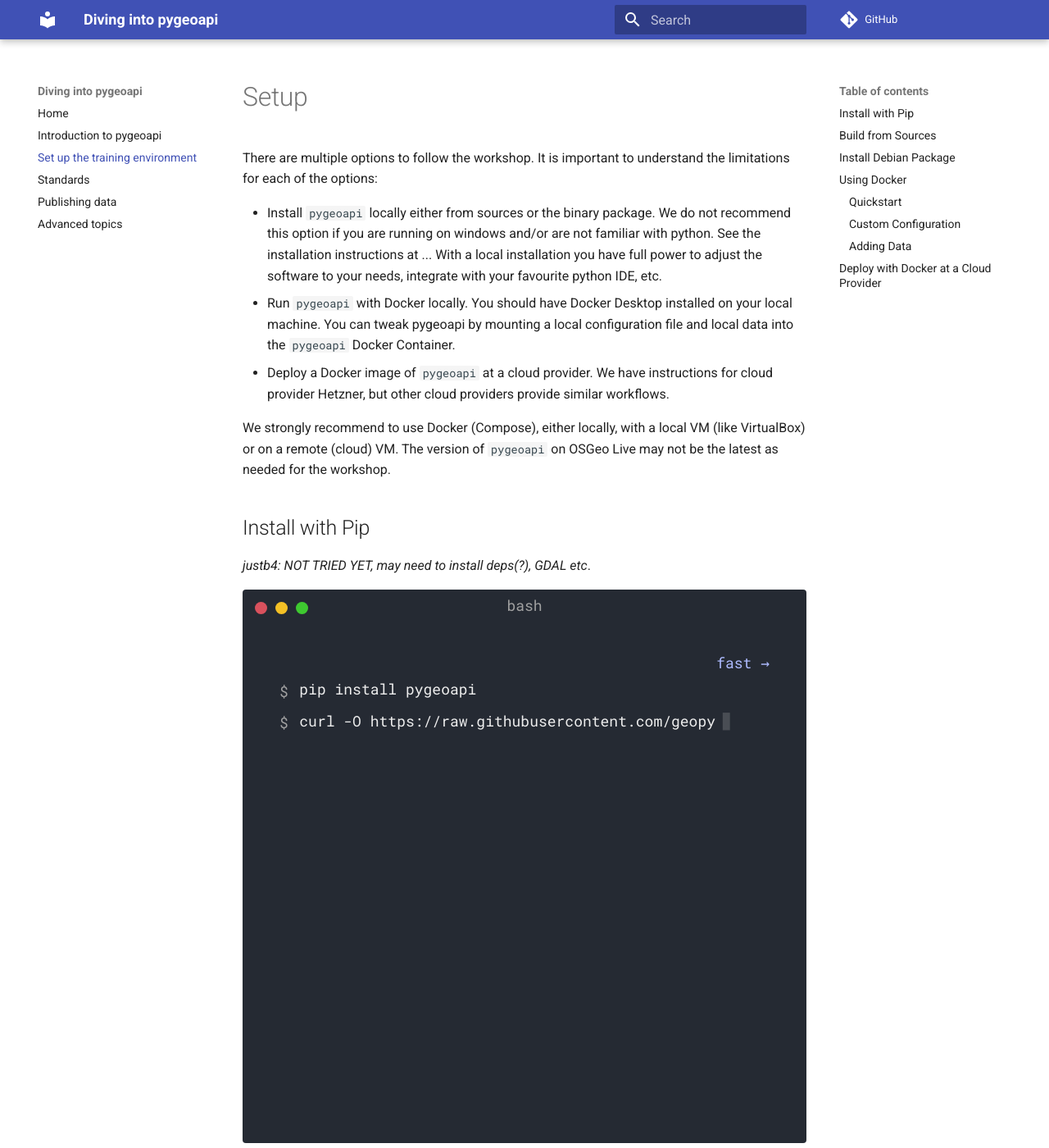
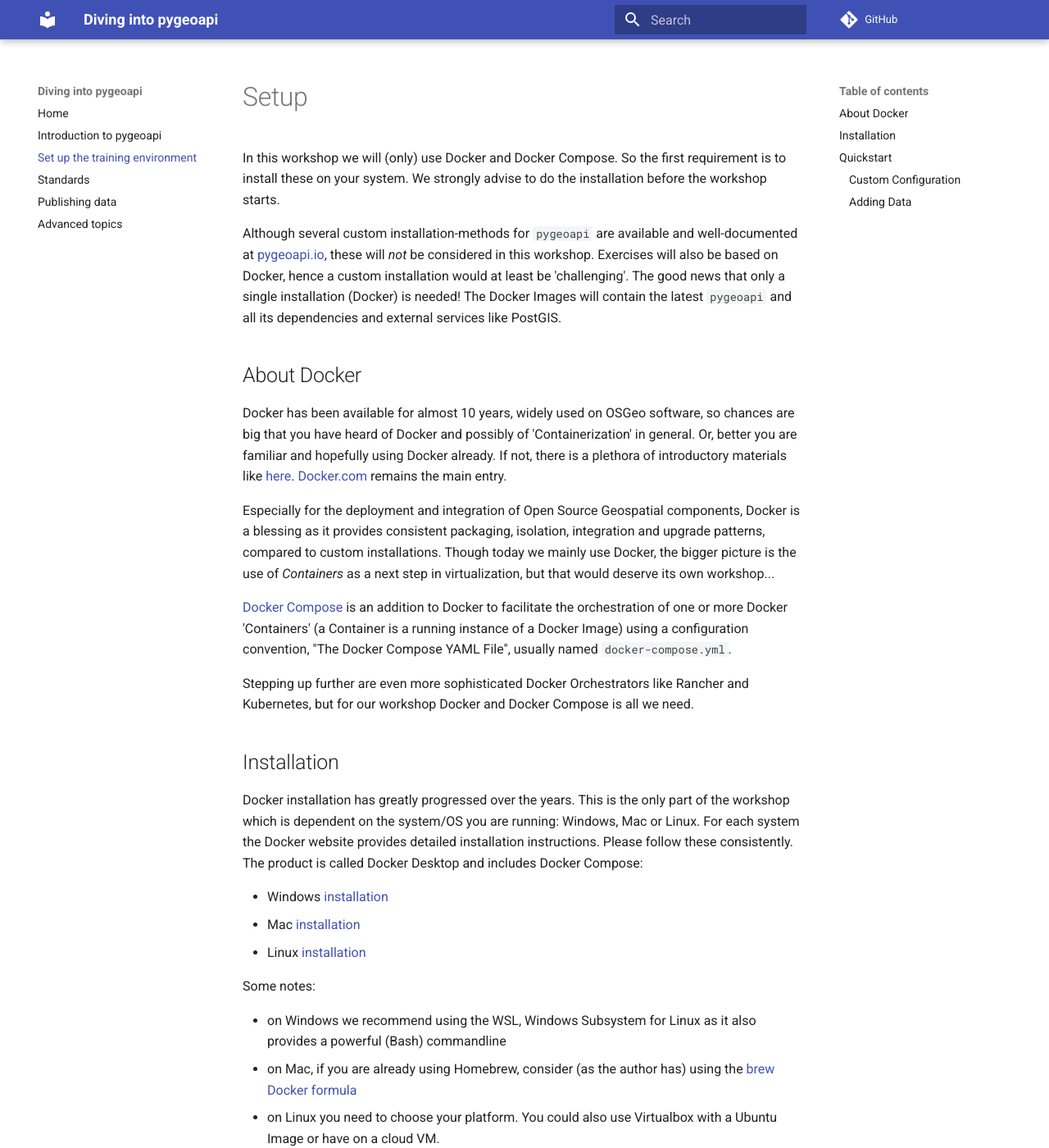
Before and after one commit to geopython/diving-into-pygeoapi, an MkDocs documentation site: the page built from workshop/content/docs/setup/index.md, in a window 1280 px wide and 1400 px high. Shown: the whole window at 82% size. Built offline with MkDocs 1.6.1 and Material for MkDocs 9.7.7, drawn with Linux system fonts in a browser that asks for light colours; comment, search, counter and statistics services are not loaded; some of the changed text lies outside the part shown.

Commit message:
Updated Intro and Setup sections (#38)
* Enhance the Docker Setup instructions

* updated Intro and Setup sections

````diff
--- a/workshop/content/docs/setup/index.md
+++ b/workshop/content/docs/setup/index.md
@@ -4,74 +4,64 @@
 
 # Setup
 
-There are multiple options to follow the workshop.
-It is important to understand the limitations for each of the options:
+In this workshop we will (only) use Docker and Docker Compose.
+So the first requirement is to install these on your system.
+We strongly advise to do the installation before the workshop starts.
 
-- Install `pygeoapi` locally either from sources or the binary package. We do not recommend this option if you are running on windows and/or are not familiar with python. See the installation instructions at ... With a local installation you have full power to adjust the software to your needs, integrate with your favourite python IDE, etc.
-- Run `pygeoapi` with Docker locally. You should have Docker Desktop installed on your local machine. You can tweak pygeoapi by mounting a local configuration file and local data into the `pygeoapi` Docker Container.
-- Deploy a Docker image of `pygeoapi` at a cloud provider. We have instructions for cloud provider Hetzner, but other cloud providers provide similar workflows.
+Although several custom installation-methods for `pygeoapi` are available and well-documented
+at [pygeoapi.io](https://pygeoapi.io), these
+will *not* be considered in this workshop.
+Exercises will also be based on Docker, hence a custom installation would at least be 'challenging'.
+The good news that only a single installation (Docker) is needed! The Docker Images
+will contain the latest `pygeoapi` and all its dependencies and external services like PostGIS.
 
-We strongly recommend to use Docker (Compose), either locally, with a local VM (like VirtualBox)
-or on a remote (cloud) VM. The version of `pygeoapi` on OSGeo Live may not be the latest as needed for the workshop.
+## About Docker
 
-## Install with Pip
+Docker has been available for almost 10 years, widely used on OSGeo software, so chances are big that you have
+heard of Docker and possibly of 'Containerization' in general. Or, better you are familiar and hopefully using Docker already.
+If not, there is a plethora of introductory materials like [here](https://www.ibm.com/in-en/cloud/learn/docker).
+[Docker.com](https://www.docker.com/) remains the main entry.
 
-*justb4: NOT TRIED YET, may need to install deps(?), GDAL etc*.
+Especially for the deployment and integration of Open Source Geospatial components, Docker
+is a blessing as it provides consistent packaging, isolation, integration and upgrade patterns, compared
+to custom installations. Though today we mainly use Docker, the bigger picture is the use of *Containers* as a next step
+in virtualization, but that would deserve its own workshop...
 
-<div class="termy">
+[Docker Compose](https://docs.docker.com/compose/) is an addition to Docker to facilitate
+the orchestration of one or more Docker 'Containers' (a Container is a running instance of a Docker Image)
+using a configuration convention, "The Docker Compose YAML File", usually named `docker-compose.yml`.
 
-```console
-$ pip install pygeoapi
-$ curl -O https://raw.githubusercontent.com/geopython/pygeoapi/master/pygeoapi-config.yml
-$ vi pygeoapi-config.yml
-$ export PYGEOAPI_CONFIG=pygeoapi-config.yml
-$ export PYGEOAPI_OPENAPI=pygeoapi-openapi.yml
-$ pygeoapi openapi generate $PYGEOAPI_CONFIG > $PYGEOAPI_OPENAPI
-$ pygeoapi serve
-$ curl http://localhost:5000
----> 100%
-Successfully installed pygeoapi
-```
+Stepping up further are even more sophisticated Docker Orchestrators like Rancher and Kubernetes, but for
+our workshop Docker and Docker Compose is all we need.
 
-</div>
+## Installation
 
-## Build from Sources
+Docker installation has greatly progressed over the years. This is the only part of the workshop
+which is dependent on the system/OS you are running: Windows, Mac or Linux. For each
+system the Docker website provides detailed installation instructions. Please follow these consistently.
+The product is called Docker Desktop and includes Docker Compose:
 
-*justb4: NOT TRIED YET, may need to install deps(?), GDAL etc*.
+* Windows [installation](https://docs.docker.com/desktop/install/windows-install/)
+* Mac [installation](https://docs.docker.com/desktop/install/mac-install/)
+* Linux [installation](https://docs.docker.com/desktop/install/linux-install/)
 
-<div class="termy">
+Some notes:
 
-```console
-$ python -m venv pygeoapi
-$ cd pygeoapi
-$ . bin/activate
-$ git clone https://github.com/geopython/pygeoapi.git
-$ cd pygeoapi
-$ pip install -r requirements.txt
-$ python setup.py install
-$ cp pygeoapi-config.yml example-config.yml
-$ vi example-config.yml
-$ export PYGEOAPI_CONFIG=example-config.yml
-$ export PYGEOAPI_OPENAPI=example-openapi.yml
-$ pygeoapi openapi generate $PYGEOAPI_CONFIG > $PYGEOAPI_OPENAPI
-$ pygeoapi serve
-$ curl http://localhost:5000
----> 100%
-pygeoapi is up and running
-```
+* on Windows we recommend using the WSL, Windows Subsystem for Linux as it also provides a powerful (Bash) commandline
+* on Mac, if you are already using Homebrew, consider (as the author has) using the [brew Docker formula](https://formulae.brew.sh/formula/docker)
+* on Linux you need to choose your platform. You could also use Virtualbox with a Ubuntu Image or have on a cloud VM.
 
-</div>
+If all goes well, you should be able to run Docker from the commandline like:
 
-## Install Debian Package
+* `docker --version`
+* `docker-compose --version`
 
-*justb4: is this available?*.
+The actual versions are not extremely important.
 
+## Quickstart
 
-## Using Docker
-
-### Quickstart
-
-Running `pygeoapi` with its built-in config and data is a one-liner with Docker.
+Once Docker is available on your system, running `pygeoapi` with its built-in configuration and
+data is a one-liner. Open a terminal session:
 
 <div class="termy">
 
@@ -79,23 +69,29 @@
 $ docker run --rm -p 5000:80 geopython/pygeoapi:latest
 $ curl http://localhost:5000
 # or open http://localhost:5000 with your browser
+# stop with control-C
 ```
 
 </div>
 
-That's all!
+That's all! In the first `docker run` it downloads the Docker Image.
+This may take some time, as the Docker Image of `pygeoapi` includes all
+dependencies like GDAL etc. Be patient! This is only once for the entire workshop, or
+you may want to do this beforehand. Some notes:
+
 
 * Runs `pygeoapi` on your local system on port 5000, which is mapped to port 80 inside the Container.
 * Runs with the [default configuration](https://github.com/geopython/pygeoapi/blob/master/docker/default.config.yml) and data from the GitHub repo.
 * The `--rm` option removes the Docker Container, not the Image, after execution.
 
-Next, you can override the default configuration and add your own data using Docker mounts.
+Next, you can override the default configuration and add your own data using *Docker Volume mounts*.
 
 ### Custom Configuration
 
 Here we override the default configuration which resides at `/pygeoapi/local.config.yml` within the Container
 with our local file [default.config.yml](https://github.com/geopython/pygeoapi/blob/master/docker/default.config.yml)
-by using Docker Volume Mount (`-v` option).
+by using Docker Volume Mount (`-v` option). A Docker Volume mount attaches, 'mounts', a
+directory or single file from your host/local system into the Docker Container.
 
 <div class="termy">
 
@@ -143,7 +139,3 @@
 </div>
 
 More [Docker deployment examples](https://github.com/geopython/pygeoapi/tree/master/docker/examples) can be found in the `pygeoapi` GitHub repository.
-
-## Deploy with Docker at a Cloud Provider
-
-TO BE SUPPLIED
````
Also changed, not shown: other parts of workshop/content/docs/setup/index.md (+1 -1 lines), workshop/content/docs/intro/index.md (+38 -9 lines).
